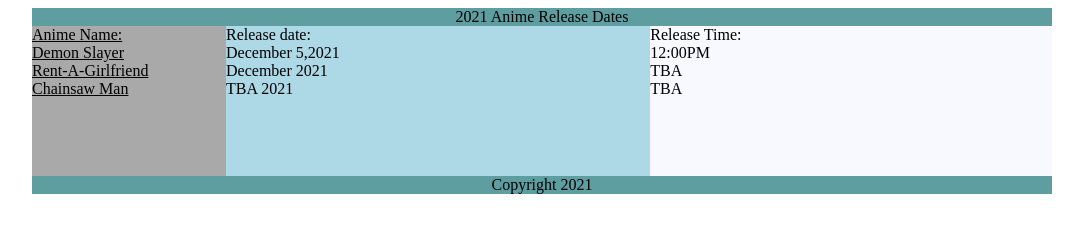
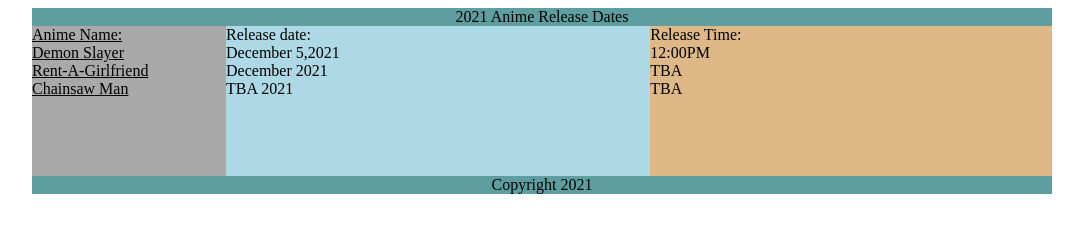
Before and after one commit to Vabryelle/flexbox, a plain HTML site: page index.html in a window 1280 px wide. Shown: the whole page, without its empty margins (98-1181 px from the left). Drawn offline with Linux system fonts and the light colour scheme.

Commit message:
color change

```diff
--- a/main.css
+++ b/main.css
@@ -32,7 +32,9 @@ header{
 	flex-direction: column;
 	background-color: lightblue;
 }
-
+.flex-container .nav3{
+	background-color: burlywood
+}
 
 footer{
 	width:100%;
```
